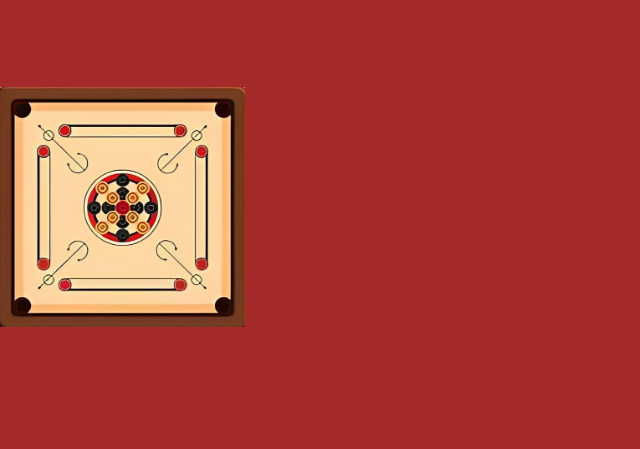
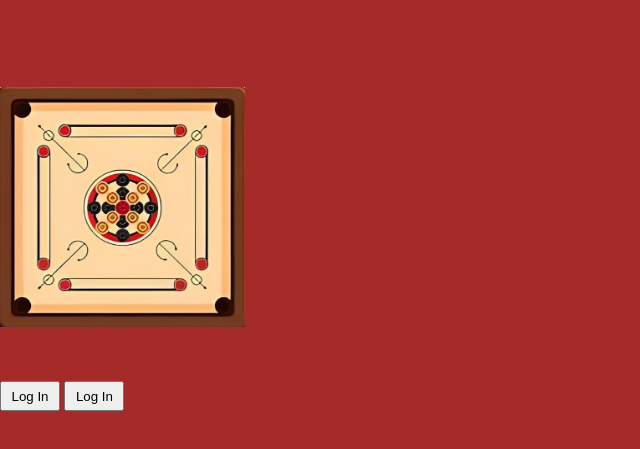
Before and after one commit to Indian-king6/CarromWebsite, a plain HTML site: page index.html in a window 1280 px wide. Shown: the part 101-550 px from the top of the page, without its empty margins (0-640 px from the left). Drawn offline with Linux system fonts and the light colour scheme; a web font is replaced by a local one.

Commit message:
Login and signup

```diff
--- a/index.html
+++ b/index.html
@@ -17,5 +17,9 @@
     <div class="carromimg1">
         <img src="carrom.jpg" alt="Carrom ClipArt" height="240px" width="245px">
     </div>
+    <div class="logandsign1">
+        <a href="Login.html"><button type="button" class="logb1">Log In</button></a>
+        <a href="Signup.html"><button type="button" class="signb1">Log In</button></a>
+    </div>
 </body>
 </html>
--- a/style.css
+++ b/style.css
@@ -21,3 +21,10 @@ body{
     color: black;
     font-size: 35px;
 }
+.logandsign1{
+    transform: translateY(140px);
+}
+.logandsign1 button{
+    width: 60px;
+    height: 30px;
+}
```
